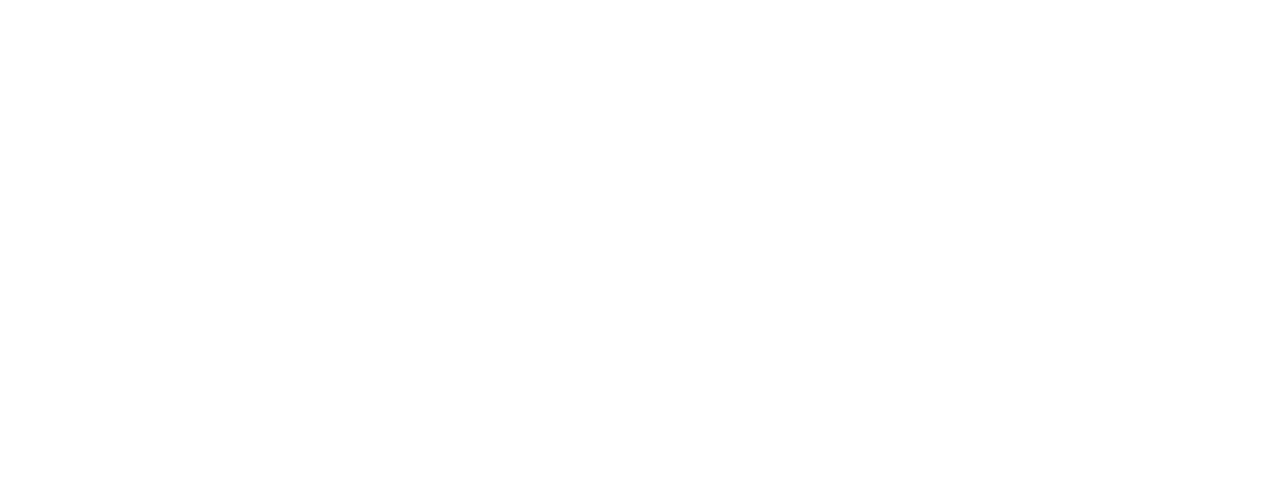
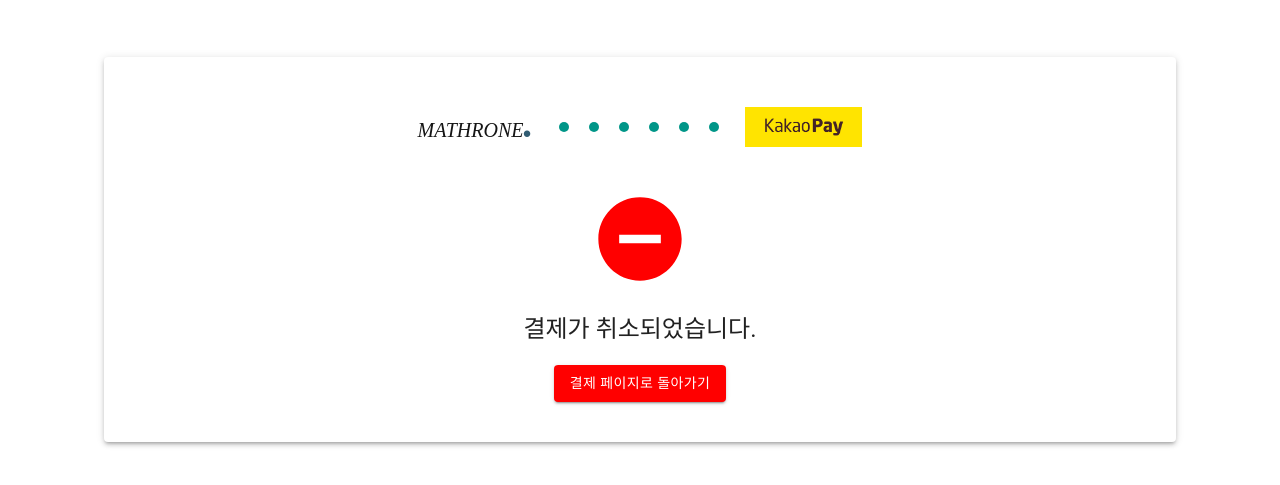
Before and after one commit to 2021-Techeer-teamC/MATHRONE_Frontend, a React (Create React App) app: page /payment/cancel in a window 1280 px wide. Before the commit this address had no page. Shown: the part 143-628 px from the top of the page. Built offline with nearby package versions, Linux system fonts and the light colour scheme; a web font is replaced by a local one.

Commit message:
feat: 카카오 결제 결과 페이지 추가

```diff
--- a/src/App.js
+++ b/src/App.js
@@ -14,6 +14,9 @@ import Profile from './pages/Profile/index';
 import Error from './pages/Error/index';
 import OauthGoogle from './pages/Oauth/Oauth2RedirectLoading';
 import OauthKakao from './pages/Oauth/Oauth2KakaoRedirect';
+import Success from './pages/Payment/result/Success';
+import Fail from './pages/Payment/result/Fail';
+import Cancel from './pages/Payment/result/Cancel';
 
 function App() {
   return (
@@ -42,6 +45,9 @@ function App() {
           {/*임시 테스트용*/}
           <Route path="/result" exact element={<Result />} />
           {/*임시 테스트용*/}
+          <Route path="/payment/success" exact element={<Success />} />
+          <Route path="/payment/fail" exact element={<Fail />} />
+          <Route path="/payment/cancel" exact element={<Cancel />} />
         </Routes>
       </div>
     </Router>
--- /dev/null
+++ b/src/pages/Payment/components/ResultHeader.tsx
@@ -0,0 +1,28 @@
+import kakaopay from '../../../assets/image/kakaoPayment.png';
+import Logo from '../../../components/Logo';
+import { ResultHeaderBox } from '../style';
+
+const ResultHeader = () => {
+  return (
+    <ResultHeaderBox
+      container
+      display="flex"
+      direction="row"
+      justifyContent="center"
+      alignItems="center"
+    >
+      <Logo />
+      <div className="circle_div">
+        <div className="circle " />
+        <div className="circle" />
+        <div className="circle" />
+        <div className="circle" />
+        <div className="circle" />
+        <div className="circle" />
+      </div>
+      <img alt="kakao-pay" className="kakaopay_img" src={kakaopay} />
+    </ResultHeaderBox>
+  );
+};
+
+export default ResultHeader;
--- /dev/null
+++ b/src/pages/Payment/result/Cancel.tsx
@@ -0,0 +1,33 @@
+import { useNavigate } from 'react-router-dom';
+import { Button, Grid, Paper, Typography } from '@mui/material';
+import DoDisturbOnIcon from '@mui/icons-material/DoDisturbOn';
+import { PaymentContainer } from '../style.js';
+import ResultHeader from '../components/ResultHeader';
+
+const Cancel = () => {
+  const navigate = useNavigate();
+  return (
+    <PaymentContainer>
+      <Paper elevation={3} className="profile-paper">
+        <Grid container justifyContent="center" alignItems="center">
+          <Grid item xs={6} md={8}>
+            <ResultHeader />
+            <DoDisturbOnIcon className="fail_icon" />
+            <Typography variant="h5" gutterBottom>
+              결제가 취소되었습니다.
+            </Typography>
+            <Button
+              variant="contained"
+              className="fail_button"
+              onClick={() => navigate('/')}
+            >
+              결제 페이지로 돌아가기
+            </Button>
+          </Grid>
+        </Grid>
+      </Paper>
+    </PaymentContainer>
+  );
+};
+
+export default Cancel;
--- /dev/null
+++ b/src/pages/Payment/result/Fail.tsx
@@ -0,0 +1,33 @@
+import { useNavigate } from 'react-router-dom';
+import { Button, Grid, Paper, Typography } from '@mui/material';
+import WarningIcon from '@mui/icons-material/Warning';
+import { PaymentContainer } from '../style.js';
+import ResultHeader from '../components/ResultHeader';
+
+const Fail = () => {
+  const navigate = useNavigate();
+  return (
+    <PaymentContainer>
+      <Paper elevation={3} className="profile-paper">
+        <Grid container justifyContent="center" alignItems="center">
+          <Grid item xs={6} md={8}>
+            <ResultHeader />
+            <WarningIcon className="fail_icon" />
+            <Typography variant="h5" gutterBottom>
+              결제에 실패했습니다.
+            </Typography>
+            <Button
+              variant="contained"
+              className="fail_button"
+              onClick={() => navigate('/')}
+            >
+              결제 페이지로 돌아가기
+            </Button>
+          </Grid>
+        </Grid>
+      </Paper>
+    </PaymentContainer>
+  );
+};
+
+export default Fail;
--- /dev/null
+++ b/src/pages/Payment/result/Success.tsx
@@ -0,0 +1,34 @@
+import { useNavigate } from 'react-router-dom';
+import { Button, Grid, Paper, Typography } from '@mui/material';
+import CheckCircleIcon from '@mui/icons-material/CheckCircle';
+import { PaymentContainer } from '../style.js';
+import ResultHeader from '../components/ResultHeader';
+
+const Success = () => {
+  const navigate = useNavigate();
+
+  return (
+    <PaymentContainer>
+      <Paper elevation={3} className="profile-paper">
+        <Grid container justifyContent="center" alignItems="center">
+          <Grid item xs={6} md={8}>
+            <ResultHeader />
+            <CheckCircleIcon className="success_icon" />
+            <Typography variant="h5" gutterBottom>
+              결제에 성공하였습니다
+            </Typography>
+            <Button
+              variant="contained"
+              className="success_button"
+              onClick={() => navigate('/')}
+            >
+              Home으로 돌아가기
+            </Button>
+          </Grid>
+        </Grid>
+      </Paper>
+    </PaymentContainer>
+  );
+};
+
+export default Success;
--- /dev/null
+++ b/src/pages/Payment/style.js
@@ -0,0 +1,54 @@
+import { Container, Grid, styled } from '@mui/material';
+
+export const PaymentContainer = styled(Container)(
+  () => `
+    margin-top: 200px;
+
+    .MuiSvgIcon-root {
+      font-size: 100px;
+    }
+
+    .success_icon {
+      color: #009688;
+    }
+    .success_button {
+      background-color: #009688 !important;
+    }
+
+    .fail_icon {
+      color: red;
+    }
+    .fail_button {
+      background-color: red !important;
+    }
+
+    .MuiTypography-root {
+      margin-top: 20px;
+      margin-bottom: 20px;
+    }
+  `,
+);
+
+export const ResultHeaderBox = styled(Grid)(
+  () => `
+    padding: 10px;
+    margin-bottom: 32px;
+
+    .circle_div {
+      display: flex;
+      margin-left: 16px;
+      margin-right: 16px;
+      .circle {
+        margin: 0px 10px;
+        width: 10px;
+        height: 10px;
+        border-radius: 50%;
+        background-color: #009688;
+      }
+    }
+
+    img {
+      width: 117px;
+    }
+  `,
+);
```
Also changed, not shown: src/assets/image/kakaoPayment.png (added).
